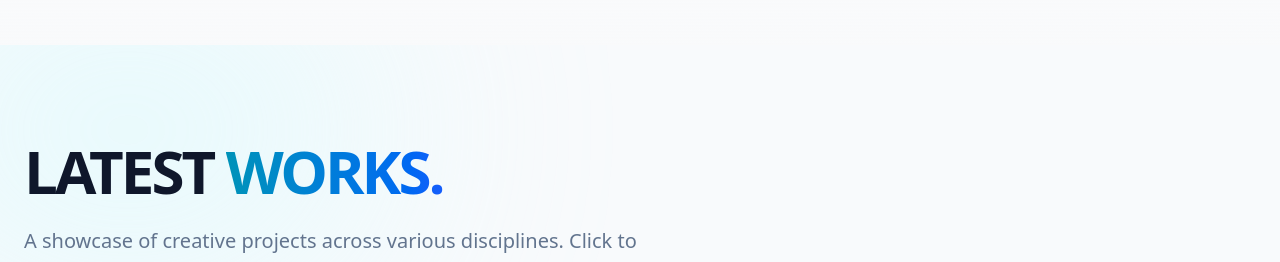
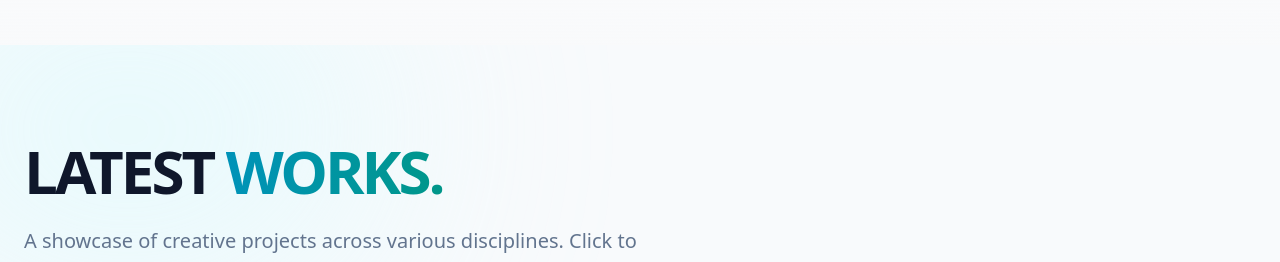
Before and after one commit to Athenura/Athenura.in, a React (Vite) app in the folder Frontend/: page /portfolio in a window 1280 px wide. Shown: the part 2400-2662 px from the top of the page. Built offline with nearby package versions, Linux system fonts and the light colour scheme.

Commit message:
Updaed non tech work

```diff
--- a/Frontend/src/Portfolio/Architecture.jsx
+++ b/Frontend/src/Portfolio/Architecture.jsx
@@ -220,7 +220,7 @@
       <div className="container mx-auto px-6 relative z-10">
         <div className="max-w-2xl mb-16">
           <h2 className="text-6xl font-black text-slate-900 tracking-tighter leading-none mb-6">
-            LATEST <span className="text-transparent bg-clip-text bg-gradient-to-r from-cyan-600 to-blue-600">WORKS.</span>
+            LATEST <span className="text-transparent bg-clip-text bg-gradient-to-r from-cyan-600 to-teal-600">WORKS.</span>
           </h2>
           <p className="text-xl text-slate-500 font-medium leading-relaxed">
             A showcase of creative projects across various disciplines. Click to expand and explore the full story.
```
